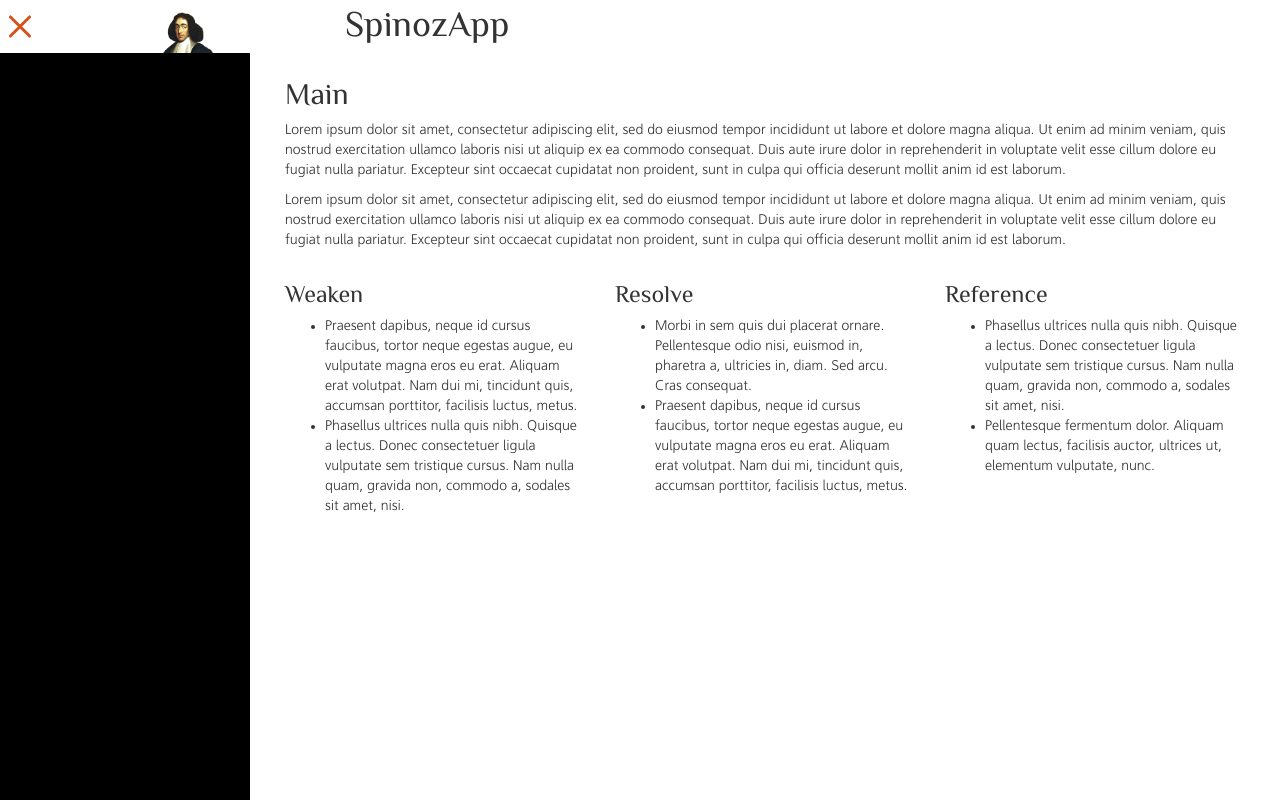
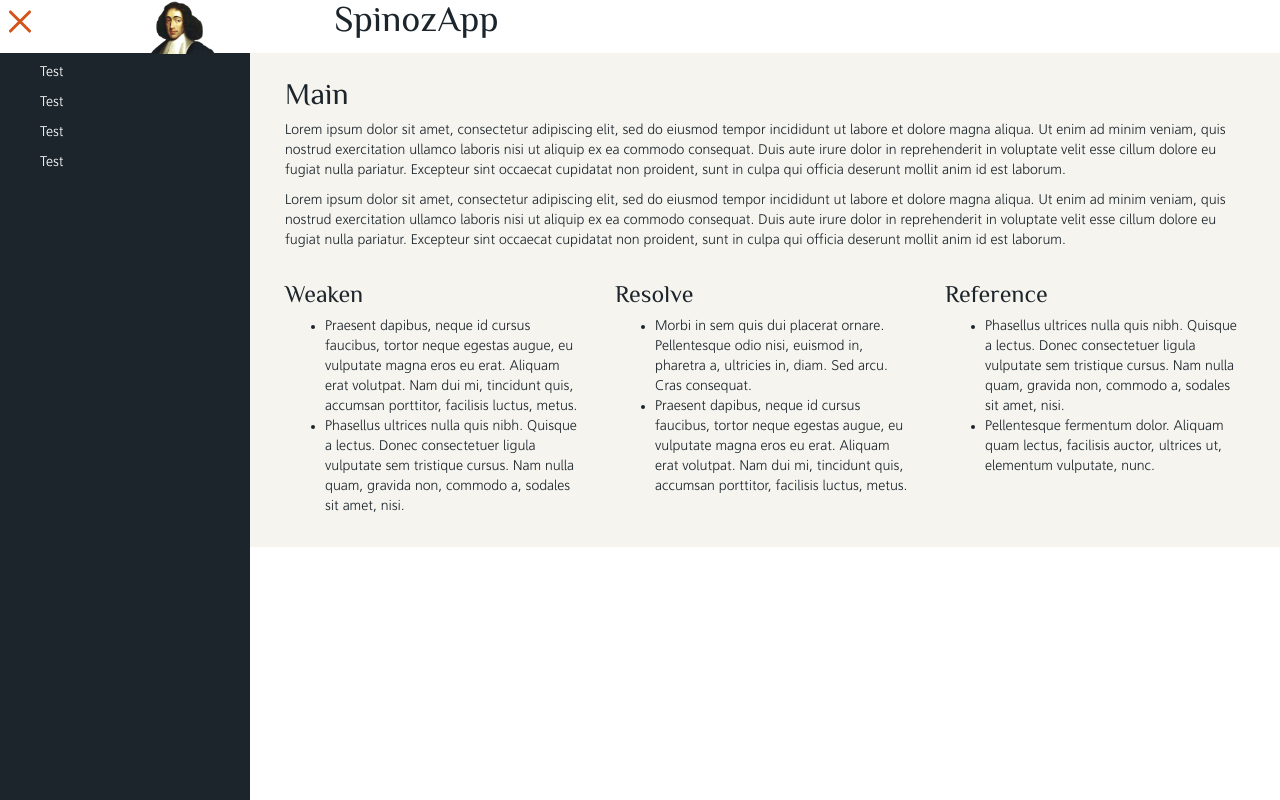
Before and after one commit to h3xar0n/spinoza, a website: page index.html in a window 1280 px wide. Drawn offline with nearby package versions, Linux system fonts and the light colour scheme.

Commit message:
Layout colors and top bar

```diff
--- a/css/custom.css
+++ b/css/custom.css
@@ -1,8 +1,4 @@
 /*Universal*/
-
-#app {
-  margin-top: 5px;
-}
 
 @font-face {
   font-family: 'Agane-45';
@@ -13,6 +9,7 @@
 
 body {
   font-family: 'Agane-45', sans-serif;
+  color: #1c252b;
 }
 
 h1, h2, h3, h4, h5, h6 {
@@ -96,13 +93,16 @@ h1, h2, h3, h4, h5, h6 {
 /*Top Area*/
 
 .top {
-  display: inline;
   background: white;
+  width: 100%;
+  height: 53px;
+  position: fixed;
+  z-index: 1001;
 }
 
 .top img {
-  width: 50px;
-  margin: 0 10vw;
+  width: 65px;
+  margin: 0 9vw;
   display: inline;
 }
 
@@ -113,9 +113,14 @@ h1, h2, h3, h4, h5, h6 {
 
 /*Sidebar Menu*/
 
+#sidebar-wrapper {
+  background-color: #1c252b;
+}
+
 .menu-item {
   padding-top: 10px;
   list-style: none;
+  color: white;
 }
 
 .menu-item a {
@@ -124,10 +129,15 @@ h1, h2, h3, h4, h5, h6 {
 
 /*Main Area*/
 
+#wrapper {
+  padding-top: 53px;
+}
+
 #wrapper h1 {
   margin-top: 0;
 }
 
 #page-content-wrapper {
   padding-top: 5px;
+  background-color: #f6f4ef;
 }
--- a/index.html
+++ b/index.html
@@ -9,7 +9,7 @@
   <meta name="description" content="An App for Spinoza\'s Ethics">
   <meta name="author" content="Aron Eidelman">
 
-  <title>Spinoza App</title>
+  <title>SpinozApp</title>
 
   <!-- Bootstrap Core CSS -->
   <link href="css/bootstrap.min.css" rel="stylesheet">
@@ -18,6 +18,9 @@
   <link href="https://fonts.googleapis.com/css?family=Philosopher" rel="stylesheet">
   <link href="css/simple-sidebar.css" rel="stylesheet">
   <link href="css/custom.css" rel="stylesheet">
+
+  <!-- Favicon -->
+  <link rel="shortcut icon" href="favicon.ico" type="image/x-icon">
 
   <!-- HTML5 Shim and Respond.js IE8 support of HTML5 elements and media queries -->
   <!-- WARNING: Respond.js doesn't work if you view the page via file:// -->
@@ -42,7 +45,7 @@
         <span></span>
         <span></span>
       </div>
-      <img src="images/spinoza-profile.png">
+      <img src="images/spinoza-menu.png">
       <h1>SpinozApp</h1>
     </div>
 
@@ -52,7 +55,10 @@
       <div id="sidebar-wrapper">
         <!-- Menu -->
         <ul>
-          <li class="menu-item"></li>
+          <li class="menu-item">Test</li>
+          <li class="menu-item">Test</li>
+          <li class="menu-item">Test</li>
+          <li class="menu-item">Test</li>
         </ul>
       </div>
       <!-- /#sidebar-wrapper -->
```
Also changed, not shown: css/simple-sidebar.css (indentation only), images/spinoza-menu.png (added).
